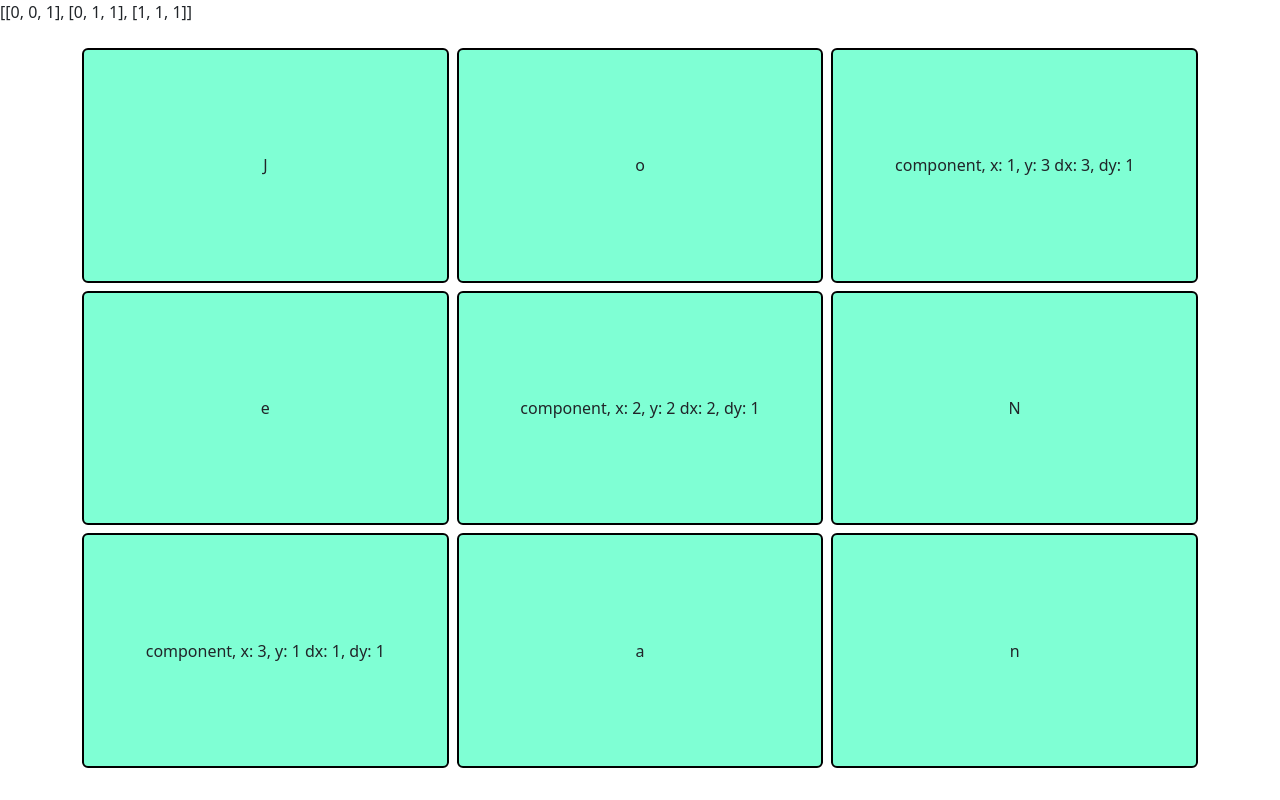
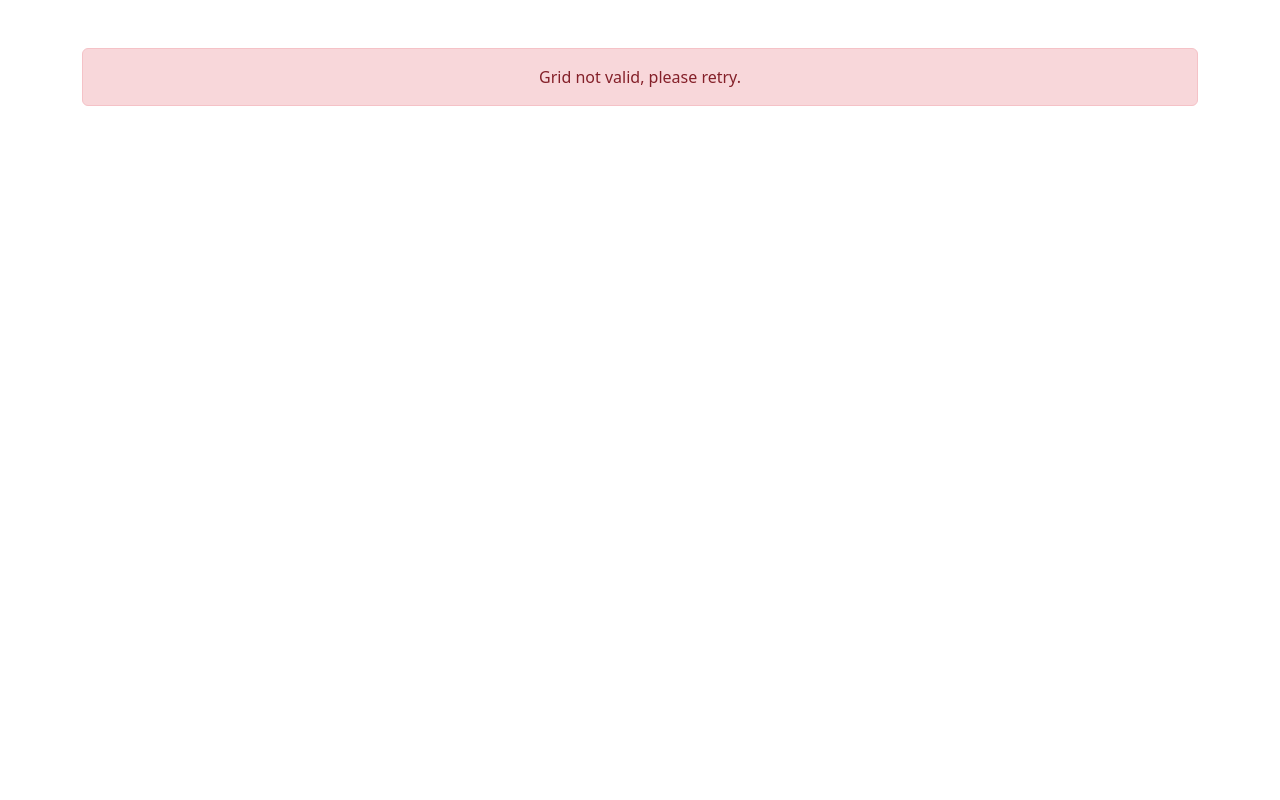
Before and after one commit to CherryChiriko/grid, an Angular app: page / in a window 1280 px wide. Built offline with nearby package versions, Linux system fonts and the light colour scheme.

Commit message:
Everything works well except type check

```diff
--- a/src/app/grid-display/grid-display.component.css
+++ b/src/app/grid-display/grid-display.component.css
@@ -47,22 +47,14 @@
   }
 
 .box {
-    background-color: aquamarine;
-    border: 2px solid black;
+    background-color: transparent;
     min-height: 0;
     display: flex; justify-content: center; align-items: center;
-    /* grid-area: var(--x) / var(--y) / span var(--dx) / span var(--dy); */
-    /* grid-area: var(--x) / var(--y); */
-    /* grid-row-start: var(--x); grid-row-end: calc(var(--x) + var(--dx));
-    grid-column: span 2; */
-    /* grid-column-start: var(--y); grid-column-end: calc(var(--y) + var(--dy)); */
-    /* grid-column: span var(--dx);
-    grid-row: var(--y), calc(var(--y) + var(--dy)); */
-    /* grid-area: var(--x) / var(--y) / span 2 / span 1; */
-    grid-row-start: var(--x); grid-column-start: var(--y);
-    /* grid-column: span var(--dx); */
+
+    grid-area: var(--y) / var(--x) / span var(--dy) / span var(--dx);
 }
 img {
     width: 100%; height: 100%;
     transform: rotate(var(--rotation));
+    border: 2px solid black;
 }
--- a/src/app/grid-display/grid-display.component.html
+++ b/src/app/grid-display/grid-display.component.html
@@ -1,26 +1,25 @@
-{{grid}}
+<!-- {{grid}} -->
 
+<div class="container mt-5" *ngIf="!canDrawGrid">
+    <div class="alert-danger alert text-center" >
+        Grid not valid, please retry.
+    </div>
+</div>
 
 <div class="container mx-auto my-auto mt-4" *ngIf="canDrawGrid">
     <div class="grid my-auto mx-auto"
 
     style="--row: repeat({{gridDim[0]}}, 1fr); --col: repeat({{gridDim[1]}}, 1fr);">
 
-    <div class="box rounded"  *ngFor="let c of gridConfig.components"
+    <div class="box rounded"  *ngFor="let c of gridConfig.components; let i=index"
     style="--x: {{getComponentPosition(c)[0]}}; --y: {{getComponentPosition(c)[1]}};
-     --dx: {{getComponentDelta(c)[0]}}; --dy:{{getComponentDelta(c)[0]}};">
-    <!-- <img class="rounded" src="{{getComponentPicture(c)[0]}}"
-    style="--rotation: {{getComponentPicture(c)[1]}}deg"> -->
-        component,
+     --dx: {{getComponentDelta(c)[0]}}; --dy:{{getComponentDelta(c)[1]}};">
+    <img class="rounded" src="{{getComponentPicture(c)[0]}}"
+    style="--rotation: {{getComponentPicture(c)[1]}}deg">
+        <!-- component {{i}},
         x:  {{getComponentPosition(c)[0]}}, y: {{getComponentPosition(c)[1]}}
-        dx:  {{getComponentDelta(c)[0]}}, dy: {{getComponentDelta(c)[1]}}
+        dx:  {{getComponentDelta(c)[0]}}, dy: {{getComponentDelta(c)[1]}} -->
     </div>
-    <div class="box rounded">J</div>
-    <div class="box rounded">o</div>
-    <div class="box rounded">e</div>
-    <div class="box rounded">N</div>
-    <div class="box rounded">a</div>
-    <div class="box rounded">n</div>
 
 </div>
 </div>
--- a/src/app/grid-display/grid-display.component.ts
+++ b/src/app/grid-display/grid-display.component.ts
@@ -71,37 +71,21 @@ export class GridDisplayComponent implements OnInit {
         try{
 
             let m = math.subset(this.grid, math.index(arrR, arrC));
-            // const matrix_ex = math.matrix([[1,2,3,10],[4,5,6,11],[7,8,9,12],[13,14,15,16]])
-            // console.log(m)
 
             for (let i=0; i<dx; i++){
               for (let j=0; j<dy; j++){
-                // console.log(j,i)
-                // console.log(matrix_ex.get([j,i]))
-                // console.log(m.get([j,i]))
-                if (m.get([j,i]) !== 0) {
-                  console.log("Occupied")
-                  return false;}
+                if (m.get([j,i]) !== 0) {return false;}
               }
             }
-            console.log("ok")
-            // for (let r=0; r<(x+dx); r++){
-            //   for (let clmn=0; clmn<(y+dy); clmn++){
-            //     if(m.get([r,clmn]) !== 0){ return false }
-            //   }
-            // }
           } catch{return false;}
           this.grid.subset(math.index(arrR, arrC), arr1);
       } catch{return false;}
-
-
-
     }
     return true;
   }
 
   getComponentPosition(c: IComponent){
-    return [c['position-x'] + 1 , c['position-y'] + 1]
+    return [c['position-x'] + 1, c['position-y'] + 1 ]
   }
   getComponentDelta(c: IComponent){
     return [c['dx'],c['dy']]
--- a/src/data/config.json
+++ b/src/data/config.json
@@ -2,13 +2,13 @@
     "grid-rows": 3,
     "grid-columns": 3,
     "components": [
-        { "dx": 1, "dy": 1, "position-x": 2, "position-y": 0,
+        { "dx": 1, "dy": "2", "position-x": 2, "position-y": 0,
         "pic": "https://cdn.britannica.com/25/4825-050-977D8C5E/Flag-United-Kingdom.jpg",
-        "rotation": 0},
-        { "dx": 2, "dy": 1, "position-x": 1, "position-y": 1,
+        "rotation": 90},
+        { "dx": 2, "dy": 1, "position-x": 0, "position-y": 0,
         "pic": "https://upload.wikimedia.org/wikipedia/commons/thumb/5/54/Naval_ensign_of_the_Empire_of_Japan.svg/1200px-Naval_ensign_of_the_Empire_of_Japan.svg.png",
         "rotation": 0},
-        { "dx": 3, "dy": 1, "position-x": 0, "position-y": 2,
+        { "dx": 2, "dy": 2, "position-x": 0, "position-y": 1,
         "pic": "https://upload.wikimedia.org/wikipedia/commons/thumb/f/fa/Flag_of_the_People%27s_Republic_of_China.svg/1280px-Flag_of_the_People%27s_Republic_of_China.svg.png",
         "rotation": 180}
     ]
```
